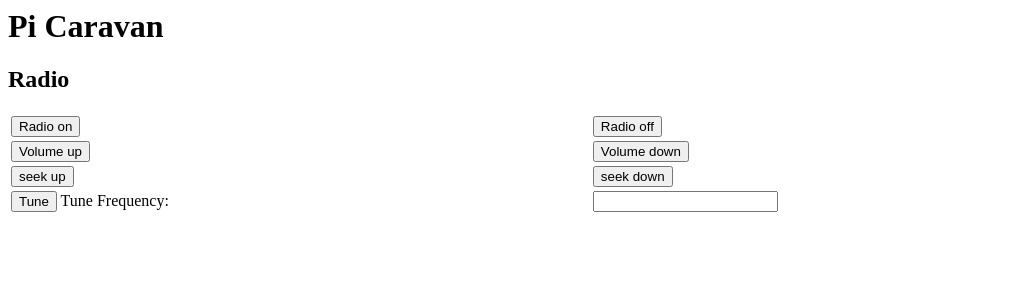
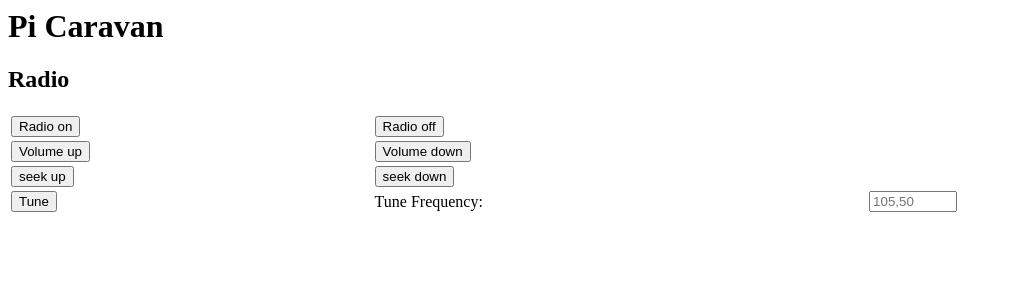
Before and after one commit to Tronje-the-Falconer/Pi-Caravan, a PHP site: page / in a window 1280 px wide. Shown: the top 300 px of the page, without its empty margins (0-1012 px from the left). Run offline with PHP 8.4, Linux system fonts and the light colour scheme.

Commit message:
Update index.php

```diff
--- a/var/www/html/index.php
+++ b/var/www/html/index.php
@@ -5,24 +5,26 @@
 <h2 class="art-postheader">Radio</h2>
 <form  method="post">
     <table style="width: 100%;">
-        <tr>
+               <tr>
             <td><button class="art-button" name="radio_on">Radio on</button></td>
             <td><button class="art-button" name="radio_off">Radio off</button></td>
+            <td></td>
         </tr>
         <tr>
             <td><button class="art-button" name="radio_volume_up">Volume up</button></td>
             <td><button class="art-button" name="radio_volume_down">Volume down</button></td>
+            <td></td>
         </tr>
         <tr>
             <td><button class="art-button" name="radio_seek_up">seek up</button></td>
             <td><button class="art-button" name="radio_seek_down">seek down</button></td>
-
+            <td></td>
         </tr>
         <tr>
-            <td><button class="art-button" name="radio_tune">Tune</button> Tune Frequency:</td>
-            <td><input type="text" name="radio_frequency" type = "number"></td>
+            <td><button class="art-button" name="radio_tune">Tune</button></td>
+            <td>Tune Frequency:</td>
+            <td><input name="radio_frequency" type="number" maxlength="5" min="87.5" max="108" step="0.01" onchange="(function(el){el.value=parseFloat(el.value).toFixed(2);})(this)" placeholder="105,50"></td>
         </tr>
-
     </table>
 </form>
 <?php
```
